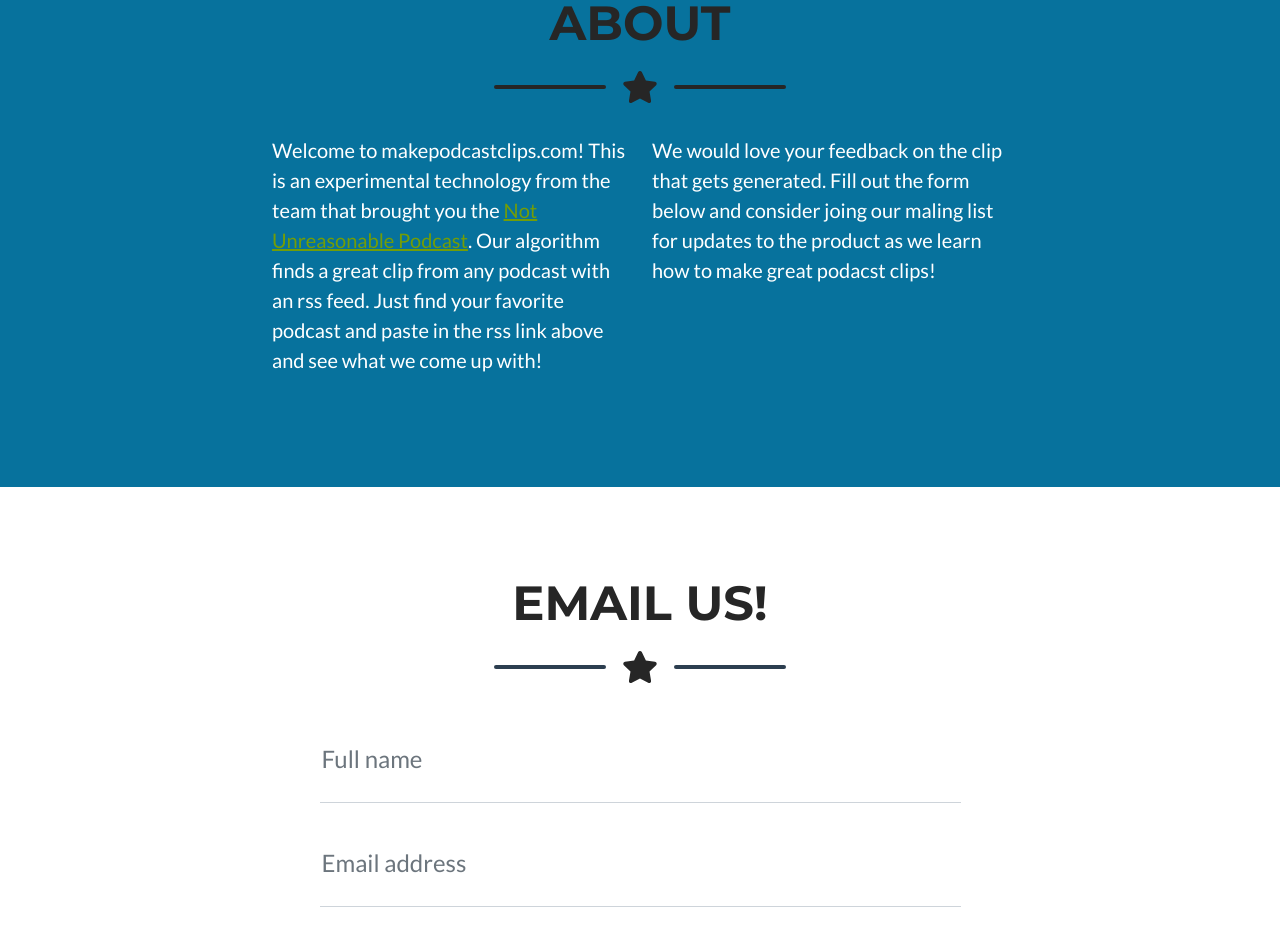
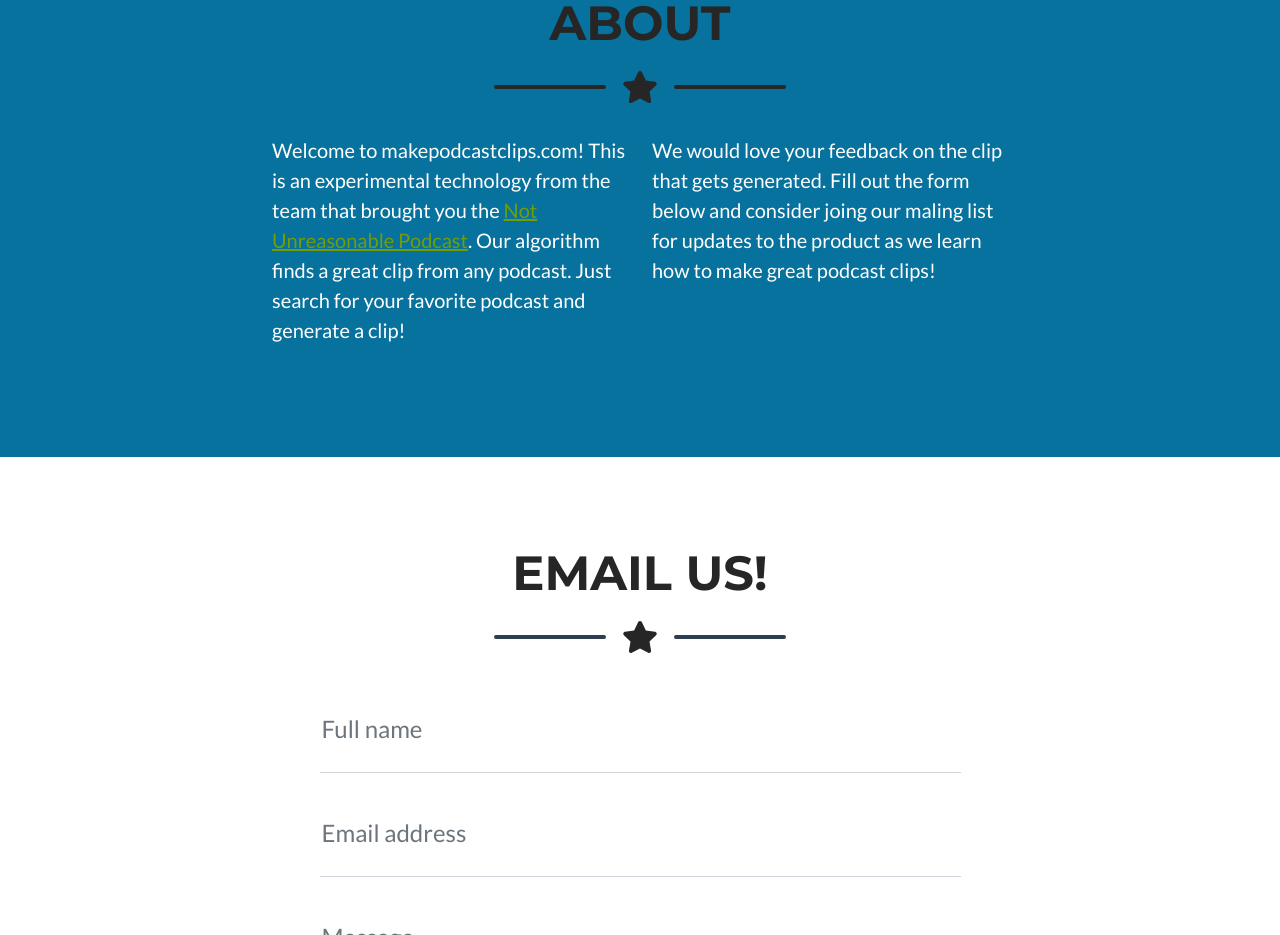
Before and after one commit to 9dcw/makepodcastclips, a website: page index.html in a window 1280 px wide. Shown: the part 898-1833 px from the top of the page. Drawn offline with nearby package versions, Linux system fonts and the light colour scheme.

Commit message:
updated some details

```diff
--- a/index.html
+++ b/index.html
@@ -82,8 +82,16 @@
                 </div>
                 <!-- About Section Content-->
                 <div class="row">
-                    <div class="col-lg-4 ms-auto"><p class="lead">Welcome to makepodcastclips.com! This is an experimental technology from the team that brought you the <a href="https://podcast.notunreasonable.com" target="_blank">Not Unreasonable Podcast</a>. Our algorithm finds a great clip from any podcast with an rss feed. Just find your favorite podcast and paste in the rss link above and see what we come up with!</p></div>
-                    <div class="col-lg-4 me-auto"><p class="lead">We would love your feedback on the clip that gets generated. Fill out the form below and consider joing our maling list for updates to the product as we learn how to make great podacst clips!</p></div>
+                    <div class="col-lg-4 ms-auto"><p class="lead">Welcome to makepodcastclips.com!
+                      This is an experimental technology from the team that brought you the
+                      <a href="https://podcast.notunreasonable.com" target="_blank">Not Unreasonable Podcast</a>.
+                      Our algorithm finds a great clip from any podcast.
+                      Just search for your favorite podcast and generate a clip!</p></div>
+                    <div class="col-lg-4 me-auto"><p class="lead">We would love your
+                      feedback on the clip that gets generated.
+                      Fill out the form below and consider joing our
+                      maling list for updates to the product as we learn
+                      how to make great podcast clips!</p></div>
                 </div>
             </div>
         </section>
--- a/js/scripts.js
+++ b/js/scripts.js
@@ -312,7 +312,8 @@ async function modalshow() {
 
 
 async function request_clip(download_url, episode_name) {
-  let update_text = "<p>selected episode</p><p>Now I'm processing a clip for you. Hang in there!</p>"
+  let update_text = "<p>selected episode: " + episode_name +
+  "</p><p>Now I'm processing a clip for you. Hang in there!</p>"
   document.getElementById("process_status").innerHTML = update_text
 
   console.log('url for extension:' + download_url)
```
